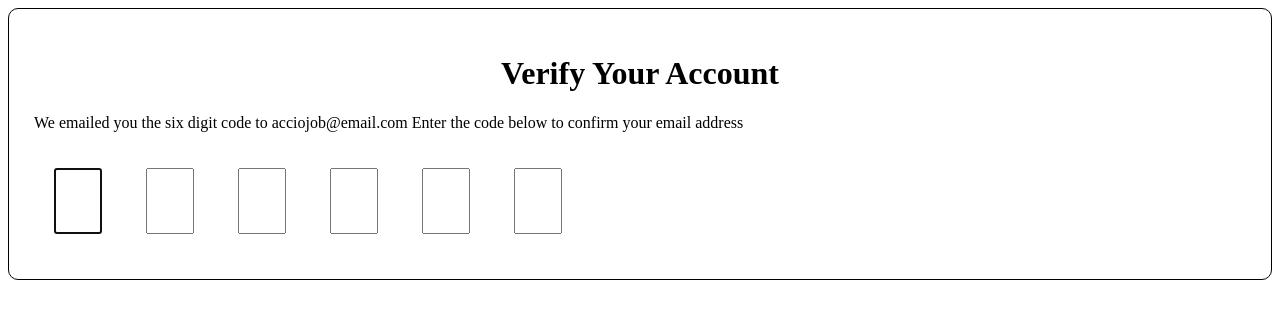
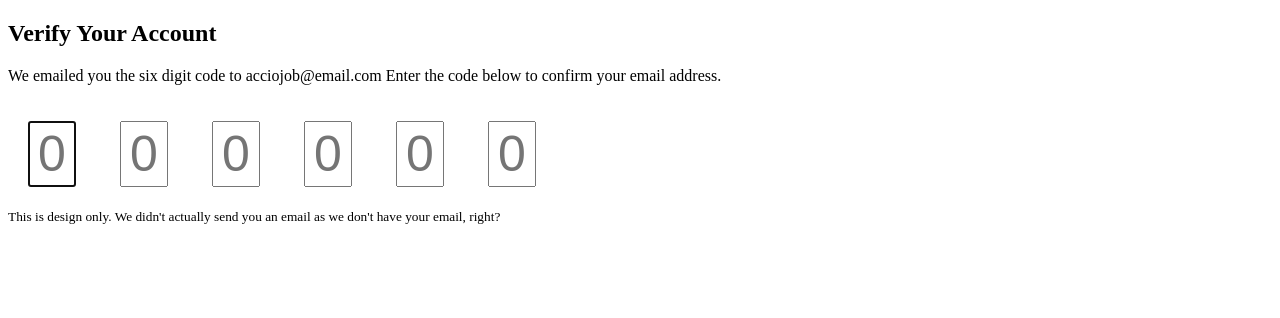
Before and after one commit to acciojob/OTP-anuragnagarji, a website: page main.html in a window 1280 px wide. Drawn offline with Linux system fonts and the light colour scheme.

Commit message:
created a submission

```diff
--- a/main.html
+++ b/main.html
@@ -1,26 +1,35 @@
 <!DOCTYPE html>
-
-<html>
+<html lang="en">
 
 <head>
+	<meta charset="UTF-8">
+	<meta http-equiv="X-UA-Compatible" content="IE=edge">
+	<meta name="viewport" content="width=device-width, initial-scale=1.0">
+	<title>Document</title>
 	<link rel="stylesheet" href="styles.css">
 </head>
 
 <body>
-	<div style="border:1px solid black;border-radius:10px;padding:25px;">
-	<center><h1 id="verification_heading">Verify Your Account</h1></center>
-	<p id="verification_subtext">We emailed you the six digit code to  acciojob@email.com Enter the code below to confirm your email address</p>
-	<div class="code-container">
-	<input  maxlength="1"  size="1" id="code-1"  class="code" autofocus>
-   	<input  maxlength="1"  size="1" id="code-2" class="code">
-	<input  maxlength="1"  size="1" id="code-3" class="code">
-	<input  maxlength="1"  size="1" id="code-4" class="code">
-	<input  maxlength="1"  size="1" id="code-5" class="code">
-	<input  id="code-6" size="1" class="code">
-</div></div>
-	<script type="text/javascript" src="./script.js">
+	<div class="container">
+		<h2 id="verification_heading">Verify Your Account</h2>
+		<p id="verification_subtext">
+			We emailed you the six digit code to acciojob@email.com
+			Enter the code below to confirm your email address.
+		</p>
+		<div class="code-container">
+			<input type="number" class="code" id="code-1" placeholder="0" min="0" max="9" required>
+			<input type="number" class="code" id="code-2" placeholder="0" min="0" max="9" required>
+			<input type="number" class="code" id="code-3"placeholder="0" min="0" max="9" required>
+			<input type="number" class="code" id="code-4"placeholder="0" min="0" max="9" required>
+			<input type="number" class="code" id="code-5"placeholder="0" min="0" max="9" required>
+			<input type="number" class="code" id="code-6"placeholder="0" min="0" max="9" required>
+		</div>
+		<small class="info">
+			This is design only. We didn't actually send you an email as we don't have your email, right?
+		</small>
+	</div>
+	<script src="script.js">
 </script>
-
 </body>
 
 </html>
--- a/script.js
+++ b/script.js
@@ -1,4 +1,4 @@
-let inputs=document.getElementsByClassName("code");
+/*let inputs=document.getElementsByClassName("code");
 window. onload = function() {
     for(let inEle of inputs){
         inEle.value="";
@@ -32,7 +32,7 @@ function lastInput(e){
         t.collapse(true);
         t.moveEnd('character', len);
         t.moveStart('character', len);
-        t.select();*/
+        t.select();*//*
     }
        // console.log("hello"+(index-1));
 
@@ -52,6 +52,32 @@ if(isNaN(e.key)){ //if not a number enter user
 
        index= Number(ind.slice(-1));
        inputs[index].focus();
-    }
+    }*/
 
-}
+//}
+const codes = document.querySelectorAll(".code")
+
+codes[0].focus()
+
+codes.forEach((code,idx)=>{
+    code.addEventListener("keydown",(e)=>{
+        console.log(e.key)
+        const keyPressed = e.key
+
+        if(keyPressed>=0 && keyPressed<=9){
+            codes[idx].value=''
+            if(idx<codes.length-1){
+                setTimeout(()=>codes[idx+1].focus(),10)
+                 setTimeout(function(){
+                    codes[index+1].focus()
+                 },10)
+            }
+        }
+        else if(keyPressed==="Backspace"){
+            if(idx>0){
+                setTimeout(()=>codes[idx-1].focus(),10)
+            }
+
+        }
+    })
+})
```
